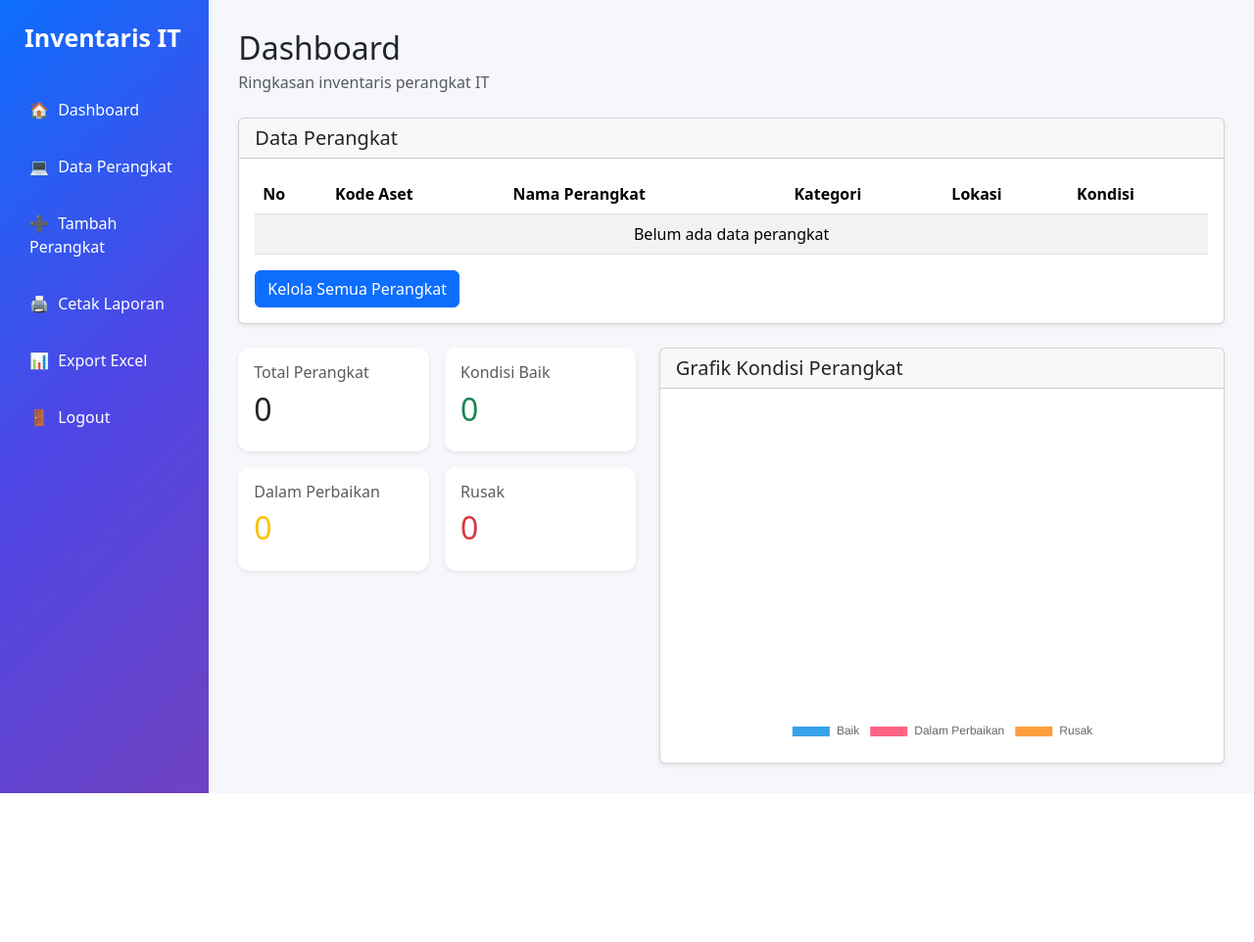
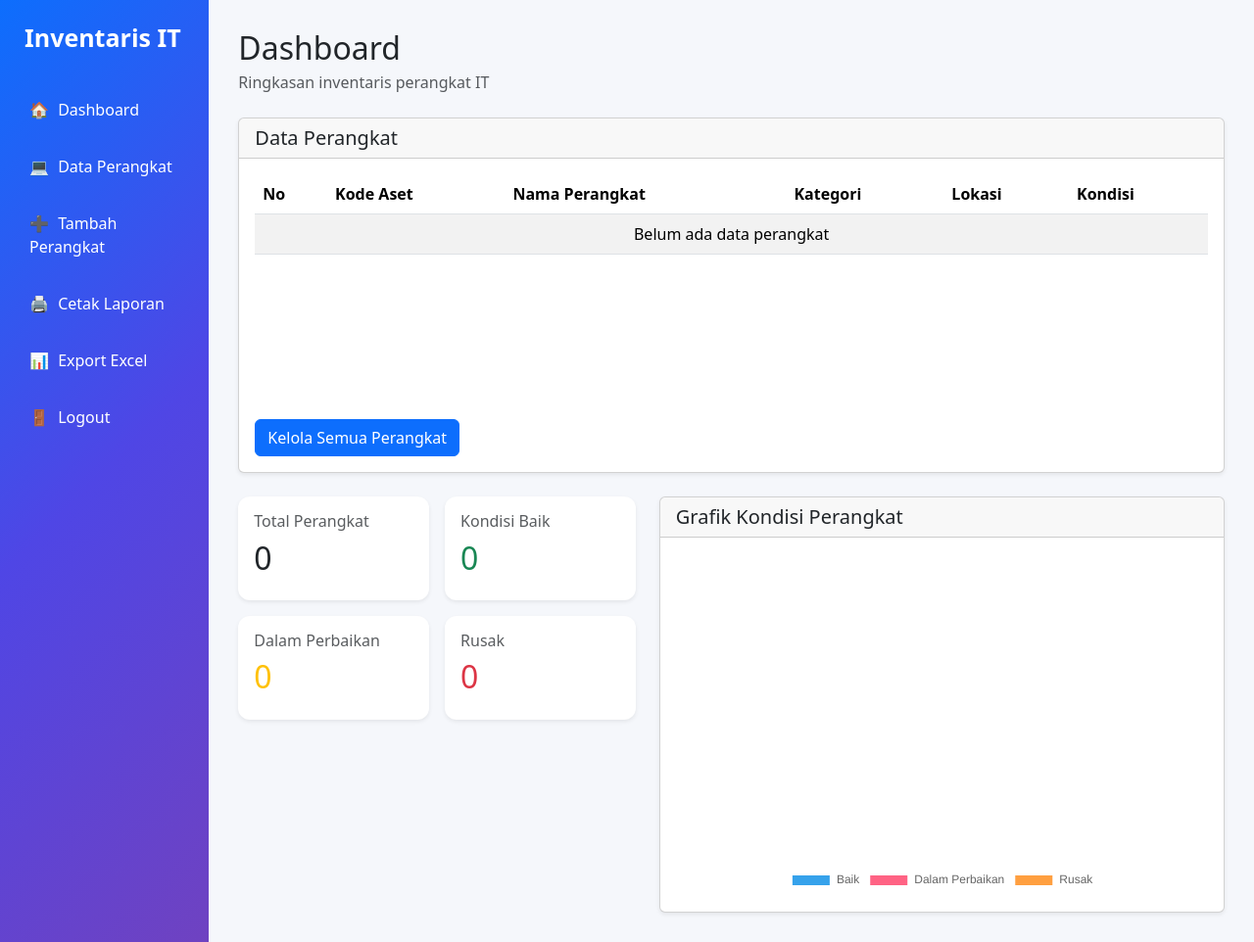
Before and after one commit to algiiip/invanteris_it, a Flask app: page / in a window 1280 px wide. Shown: the whole page at 98% size. Before the commit the page ends 810 px from the top, so only its background shows below. Run offline with Flask 3, Linux system fonts and the light colour scheme; the visitor is signed in with stand-in values (Sample User, id 1); data that the repository does not hold is empty.

Commit message:
Update dashboard.html

```diff
--- a/templates/dashboard.html
+++ b/templates/dashboard.html
@@ -2,6 +2,30 @@
 
 {% block title %}
 Dashboard Inventaris IT
+{% endblock %}
+
+{% block head %}
+<style>
+    /* Scroll pada tabel dashboard */
+    .dashboard-table {
+        height: 250px;
+        overflow-y: auto;
+        overflow-x: auto;
+    }
+
+    /* Header tabel tetap di atas saat scroll */
+    .dahsboard-table thead th {
+        position: sticky;
+        top: 0;
+        backgrounnd-color: #f8f9fa;
+        z-index: 2;
+    }
+
+    /* Supaya tabel tetap rapi */
+    .dashboard-table table {
+        margin-bottom: 0;
+    }
+</style>
 {% endblock %}
 
 {% block content %}
@@ -33,7 +57,7 @@ Dashboard Inventaris IT
 
     <div class="card-body">
 
-        <div class="table-responsive">
+        <div class="table-responsive dashboard-table">
 
             <table class="table table-striped table-hover">
 
```
